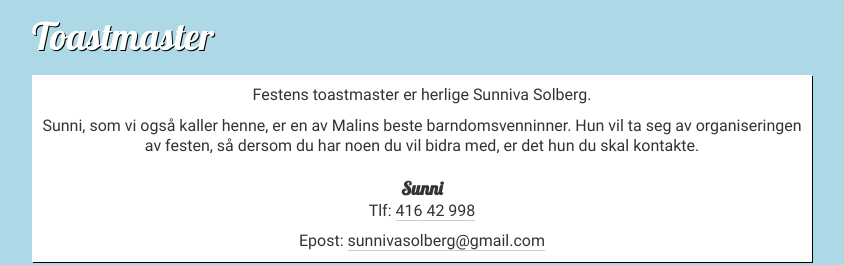
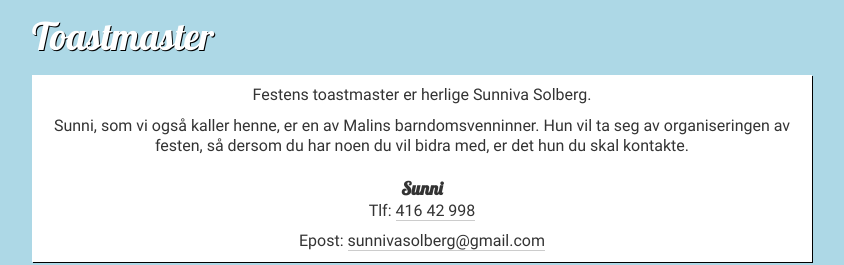
Before and after one commit to Skarbo/Brullyp, a website: page public/index.html in a window 1280 px wide. Shown: the part 2880-3145 px from the top of the page, without its empty margins (218-1062 px from the left). Drawn offline with Linux system fonts and the light colour scheme; some packages are replaced by stand-ins of ours.

Commit message:
Updated toastmaster

```diff
--- a/public/index.html
+++ b/public/index.html
@@ -296,8 +296,7 @@
             <wrapper toastmaster>
                 <p>Festens toastmaster er herlige Sunniva Solberg.</p>
 
-                <p>Sunni, som vi også kaller henne, er en av Malins
-                    beste barndomsvenninner. Hun vil ta seg av organiseringen av festen, så dersom du har noen du vil
+                <p>Sunni, som vi også kaller henne, er en av Malins barndomsvenninner. Hun vil ta seg av organiseringen av festen, så dersom du har noen du vil
                     bidra med, er det hun du skal kontakte.</p>
 
                 <h3>Sunni</h3>
```
